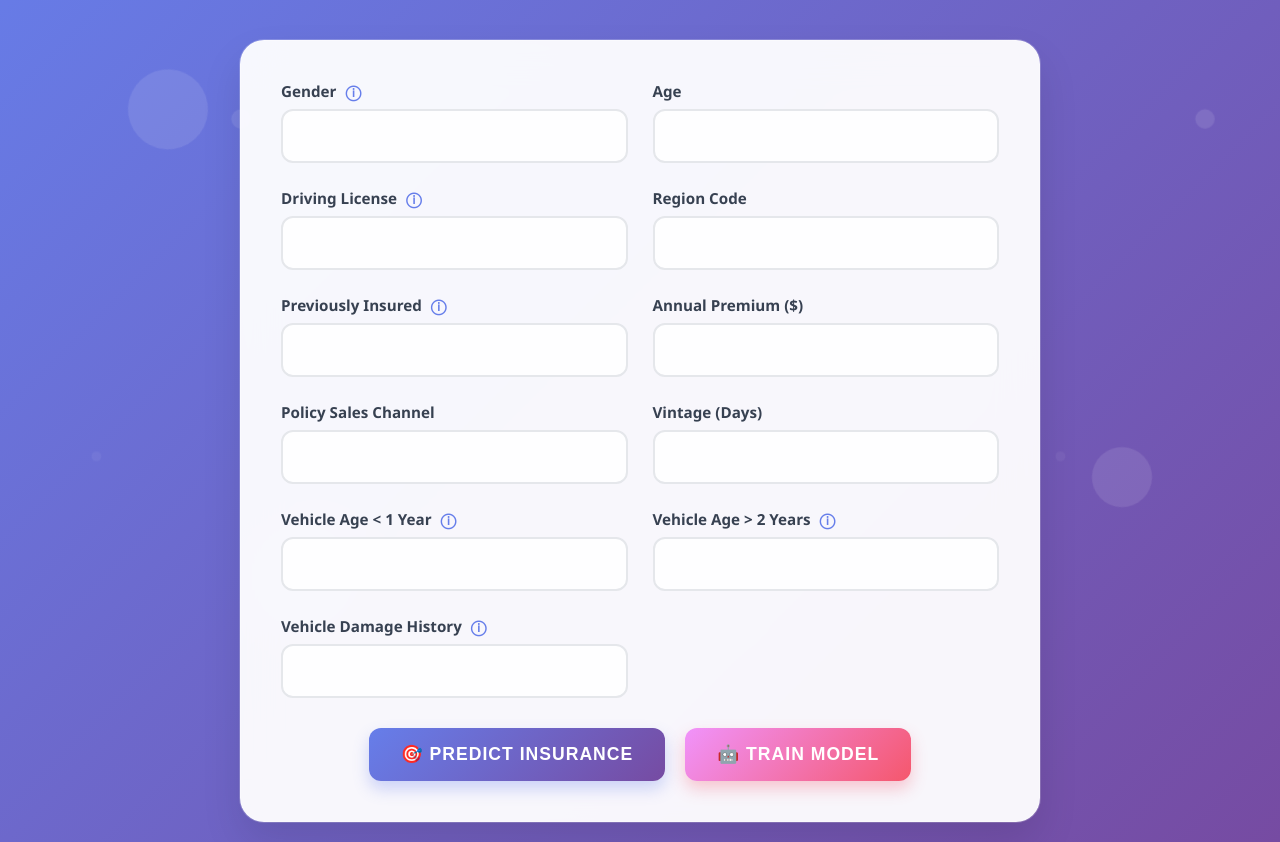
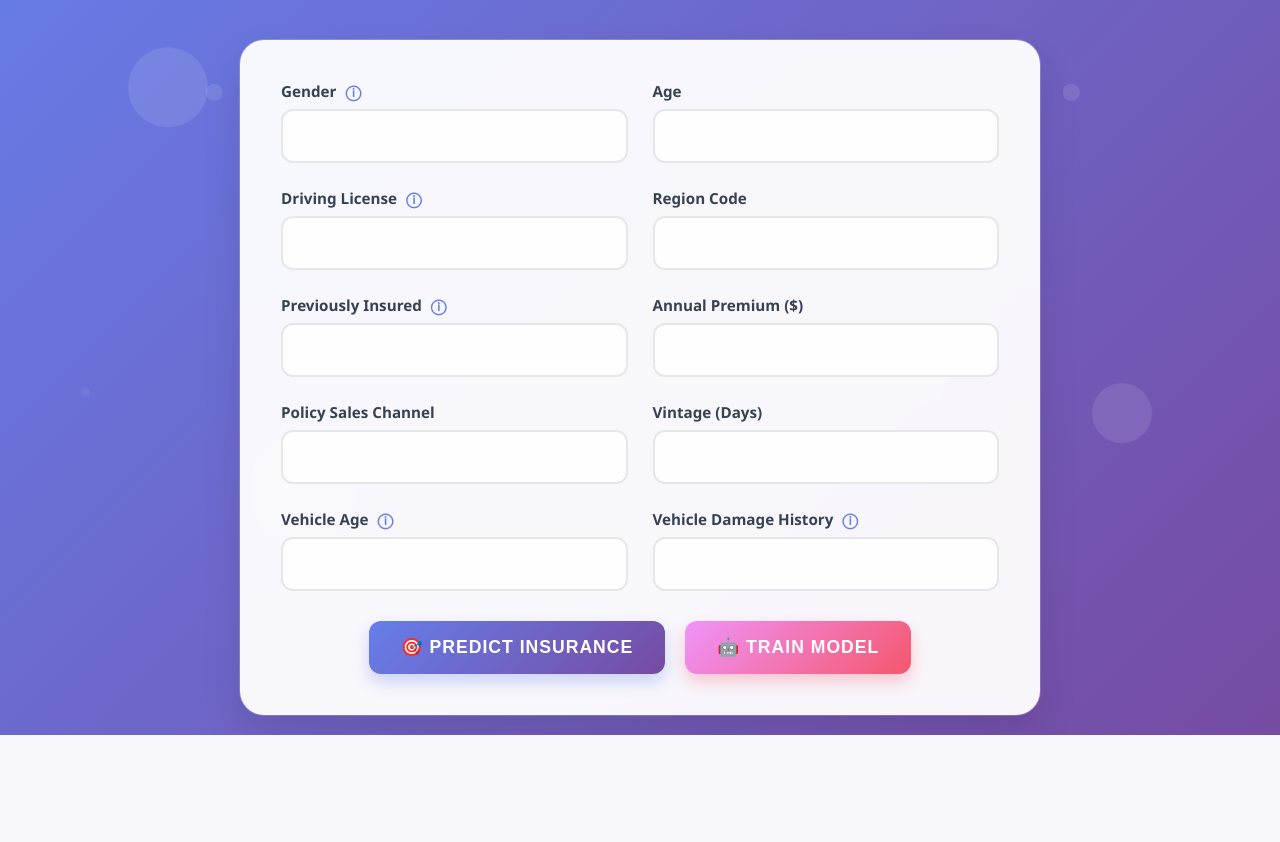
Before and after one commit to saurav-sabu/Vehicle-Insurance-Project, a FastAPI app: page / in a window 1280 px wide. Shown: the part 122-964 px from the top of the page. After the commit the page ends 857 px from the top, so only its background shows below. Run offline with FastAPI, Linux system fonts and the light colour scheme; parts of the project's set-up code (start-up, migrations or seed data) failed here and were passed over.

Commit message:
updated data transformation

```diff
--- a/app.py
+++ b/app.py
@@ -44,9 +44,8 @@ class DataForm:
         self.Annual_Premium: Optional[float] = None
         self.Policy_Sales_Channel: Optional[float] = None
         self.Vintage: Optional[int] = None
-        self.Vehicle_Age_lt_1_Year: Optional[int] = None
-        self.Vehicle_Age_lt_2_Year: Optional[int] = None
-        self.Vehicle_Damage_Yes: Optional[int] = None
+        self.Vehicle_Age: Optional[int] = None
+        self.Vehicle_Damage: Optional[int] = None
 
     async def get_vehicle_data(self):
         """
@@ -61,9 +60,8 @@ class DataForm:
         self.Annual_Premium = form.get("Annual_Premium")
         self.Policy_Sales_Channel = form.get("Policy_Sales_Channel")
         self.Vintage = form.get("Vintage")
-        self.Vehicle_Age_lt_1_Year = form.get("Vehicle_Age_lt_1_Year")
-        self.Vehicle_Age_lt_2_Year = form.get("Vehicle_Age_lt_2_Year")
-        self.Vehicle_Damage_Yes = form.get("Vehicle_Damage_Yes")
+        self.Vehicle_Age = form.get("Vehicle_Age")
+        self.Vehicle_Damage = form.get("Vehicle_Damage")
 
 @app.get("/", tags=["authentication"])
 async def index(request: Request):
@@ -111,9 +109,8 @@ async def predictRouteClient(request: Request):
             Annual_Premium=form.Annual_Premium,
             Policy_Sales_Channel=form.Policy_Sales_Channel,
             Vintage=form.Vintage,
-            Vehicle_Age_lt_1_Year=form.Vehicle_Age_lt_1_Year,
-            Vehicle_Age_lt_2_Year=form.Vehicle_Age_lt_2_Year,
-            Vehicle_Damage_Yes=form.Vehicle_Damage_Yes
+            Vehicle_Age=form.Vehicle_Age,
+            Vehicle_Damage=form.Vehicle_Damage
         )
 
         # Convert input data to DataFrame
--- a/templates/vehicledata.html
+++ b/templates/vehicledata.html
@@ -72,27 +72,19 @@
                     </div>
 
                     <div class="form-group">
-                        <label for="Vehicle_Age_lt_1_Year">
-                            Vehicle Age < 1 Year
-                            <span class="info-tooltip" data-tooltip="0 for No, 1 for Yes">ⓘ</span>
+                        <label for="Vehicle_Age">
+                            Vehicle Age
+                            <span class="info-tooltip" data-tooltip="0 for <1 Year, 1 for 1-2 Year and 2 for >2 Years">ⓘ</span>
                         </label>
-                        <input type="number" id="Vehicle_Age_lt_1_Year" name="Vehicle_Age_lt_1_Year" min="0" max="1" required>
+                        <input type="number" id="Vehicle_Age" name="Vehicle_Age" min="0" max="2" required>
                     </div>
 
                     <div class="form-group">
-                        <label for="Vehicle_Age_gt_2_Years">
-                            Vehicle Age > 2 Years
-                            <span class="info-tooltip" data-tooltip="0 for No, 1 for Yes">ⓘ</span>
-                        </label>
-                        <input type="number" id="Vehicle_Age_gt_2_Years" name="Vehicle_Age_gt_2_Years" min="0" max="1" required>
-                    </div>
-
-                    <div class="form-group">
-                        <label for="Vehicle_Damage_Yes">
+                        <label for="Vehicle_Damage">
                             Vehicle Damage History
                             <span class="info-tooltip" data-tooltip="0 for No, 1 for Yes">ⓘ</span>
                         </label>
-                        <input type="number" id="Vehicle_Damage_Yes" name="Vehicle_Damage_Yes" min="0" max="1" required>
+                        <input type="number" id="Vehicle_Damage" name="Vehicle_Damage" min="0" max="1" required>
                     </div>
                 </div>
 
@@ -106,12 +98,17 @@
                 </div>
             </form>
 
-            <!-- This would be populated by your Flask template -->
-            <!-- {% if context %}
-            <div class="result">
-                <h2>🎉 Prediction Result: {{ context }}</h2>
+            {% if context and context != "Rendering" %}
+            <div class="result {{ 'yes' if context == 'Yes' else 'no' }}">
+                <h2>🎉 Prediction Result</h2>
+                <p><strong>Insurance Recommendation: {{ context }}</strong></p>
+                {% if context == "Yes" %}
+                <p>✅ This customer is likely to be interested in vehicle insurance!</p>
+                {% else %}
+                <p>❌ This customer is unlikely to be interested in vehicle insurance.</p>
+                {% endif %}
             </div>
-            {% endif %} -->
+            {% endif %}
         </div>
     </div>
 
```
Also changed, not shown: src/components/data_transformation.py (+31 -12 lines), src/pipeline/prediction_pipeline.py (+6 -9 lines).
